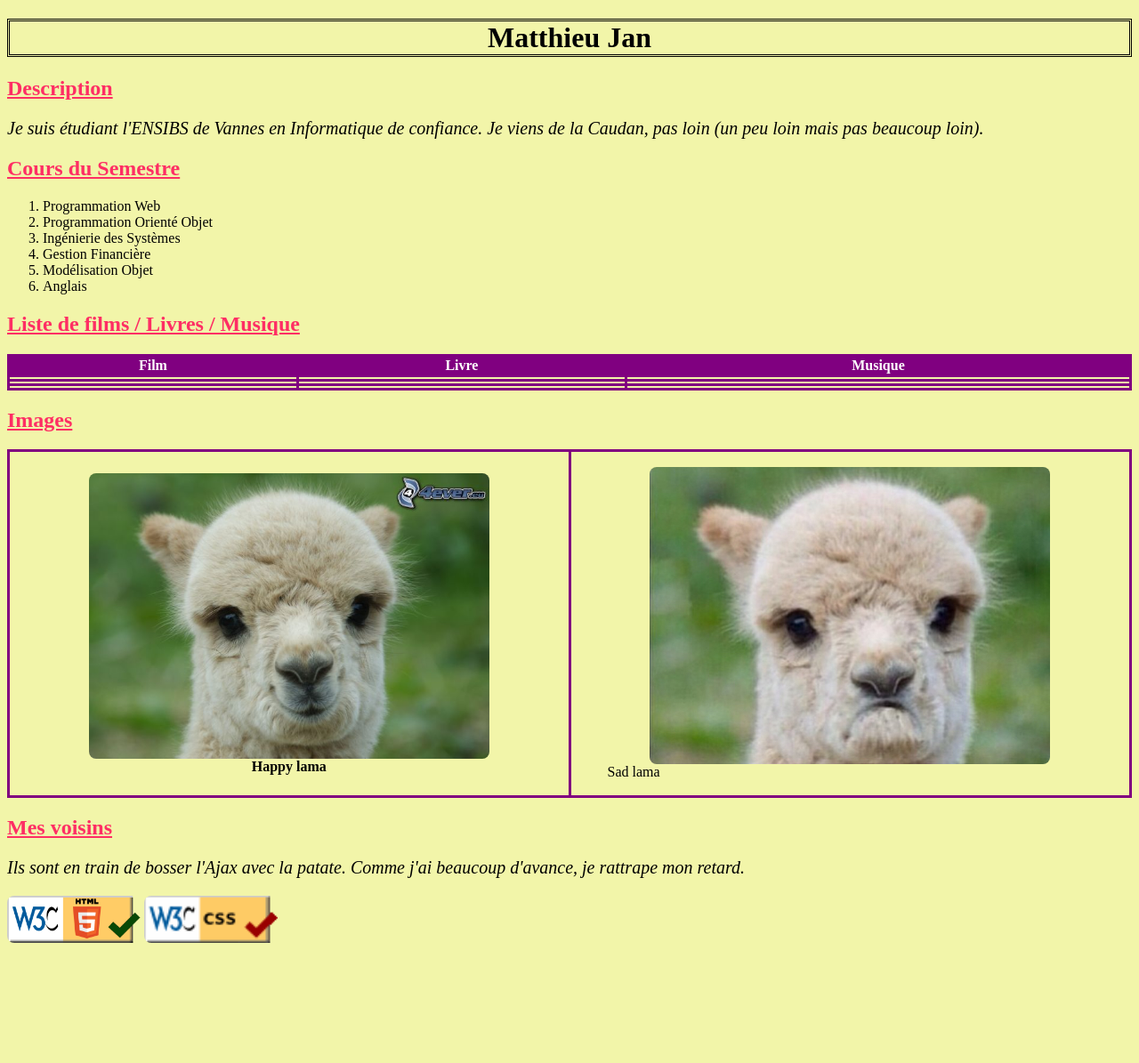
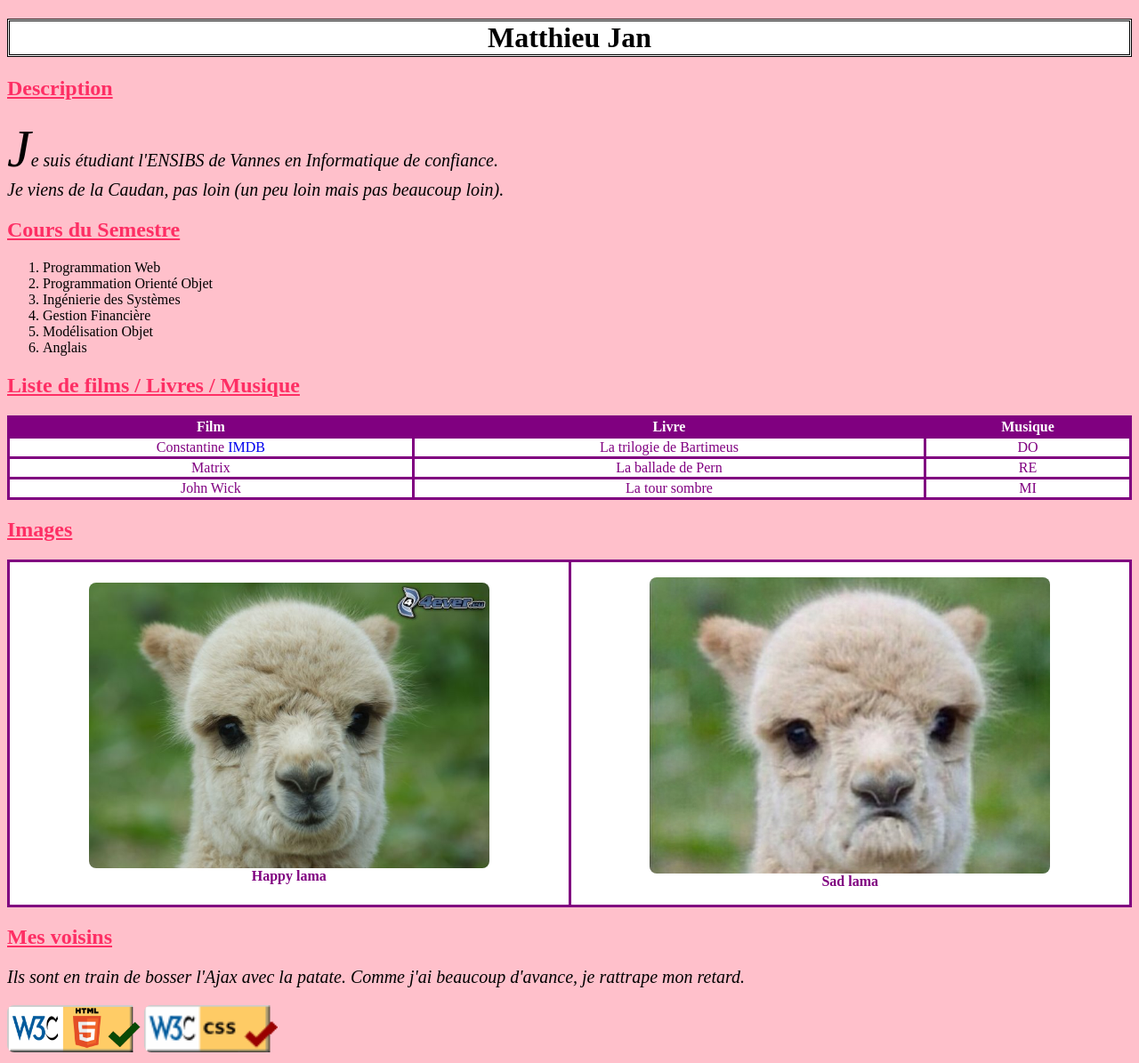
Before and after one commit to matthieujan/webtp, a PHP site: page /abouteme.html in a window 1280 px wide. Shown: the whole page at 89% size. Before the commit the page ends 1060 px from the top, so only its background shows below. Run offline with PHP 8.4, Linux system fonts and the light colour scheme; lists and menus that the app fills with data are empty.

Commit message:
Finishing whoami

```diff
--- a/abouteme.html
+++ b/abouteme.html
@@ -9,8 +9,9 @@
     <body>
         <h1>Matthieu Jan</h1>
         <h2>Description</h2>
-        <p>
+        <p class = lettrine>
             Je suis étudiant l'ENSIBS de Vannes en Informatique de confiance.
+            <br>
             Je viens de la Caudan, pas loin (un peu loin mais pas beaucoup loin).
         </p>
 
@@ -32,21 +33,23 @@
                 <th>Musique</th>
             </tr>
             <tr>
-                <td></td>
-                <td></td>
-                <td></td>
+                <td>Constantine <a href = "http://www.imdb.com/title/tt0133093/">IMDB</a></td>
+                <td>La trilogie de Bartimeus</td>
+                <td>DO</td>
             </tr>
             <tr>
-                <td></td>
-                <td></td>
-                <td></td>
+                <td>Matrix</td>
+                <td>La ballade de Pern</td>
+                <td>RE</td>
             </tr>
             <tr>
-                <td></td>
-                <td></td>
-                <td></td>
+                <td>John Wick</td>
+                <td>La tour sombre</td>
+                <td>MI</td>
             </tr>
         </table>
+        <p>
+        </p>
 
         <h2>Images</h2>
         <table>
@@ -60,7 +63,7 @@
                 <td>
                     <figure>
                         <img class = "medium" src="ressources/sadlama.jpg" alt="Un lama triste">
-                        <figcaption>Sad lama</figcaption>
+                        <figcaption class="medium">Sad lama</figcaption>
                     </figure>
                 </td>
             </tr>
--- a/css/style.css
+++ b/css/style.css
@@ -1,10 +1,11 @@
 body {
-  background-color: #F2F5A9;
+  background-color: pink;
 }
 
 h1 {
   text-align: center;
   border-style: double;
+  background-color:white;
 }
 
 h2 {
@@ -26,6 +27,11 @@ table, th, td {
 th {
   background-color: purple;
   color: white;
+}
+tr {
+    background-color:white;
+    color: purple;
+    text-align:center;
 }
 
 p {
```
